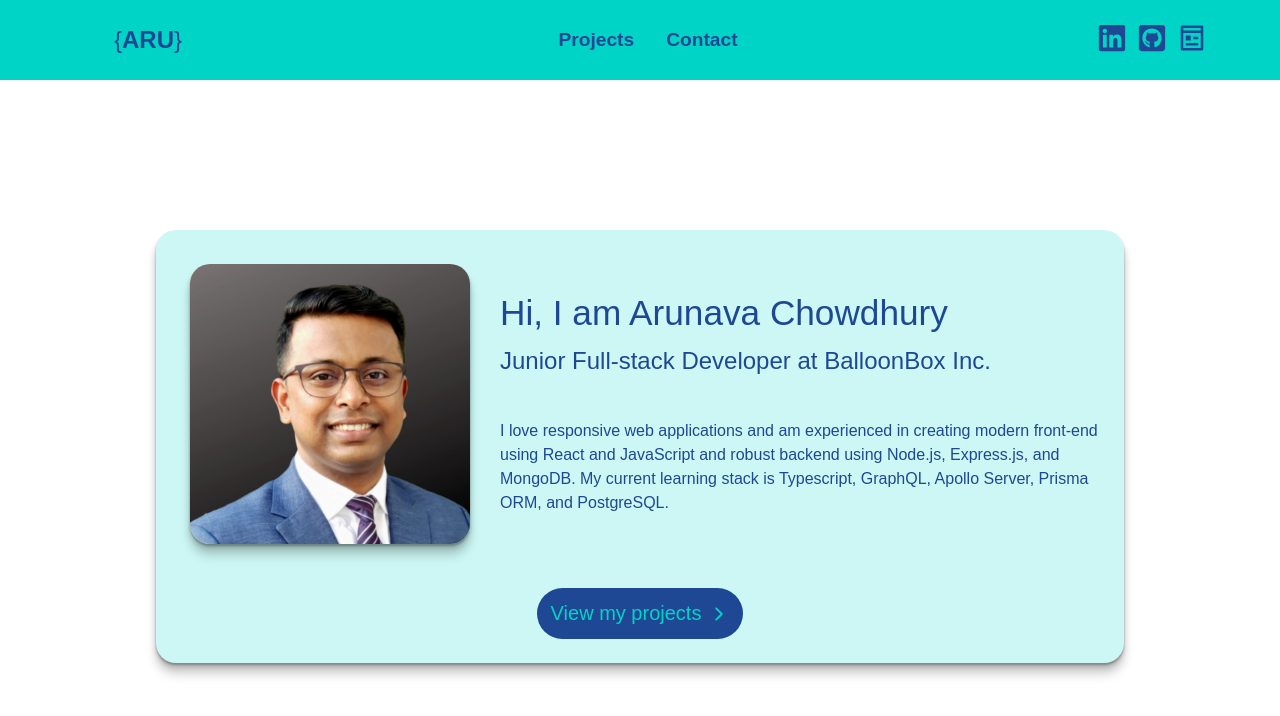
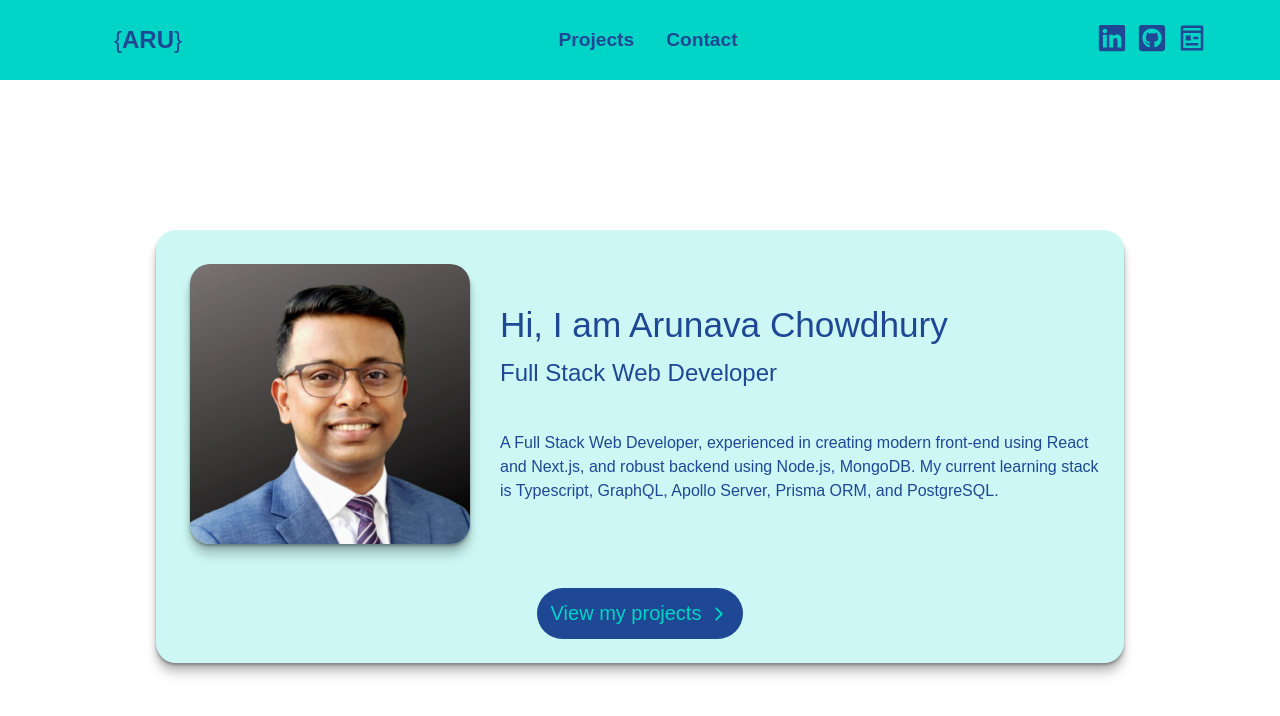
Before and after one commit to aruchowdhury/arunava-portfolio, a React (Create React App) app: page / in a window 1280 px wide. Shown: the top 716 px of the page. Built offline with nearby package versions, Linux system fonts and the light colour scheme; a web font is replaced by a local one.

Commit message:
adde new app info and resume link

```diff
--- a/src/Components/HeroSection.js
+++ b/src/Components/HeroSection.js
@@ -17,11 +17,12 @@ const HeroSection = () => {
           <ProfileImg />
           <Description>
             <Heading1>Hi, I am Arunava Chowdhury</Heading1>
-            <Heading2>Junior Full-stack Developer at BalloonBox Inc.</Heading2>
+            <Heading2>Full Stack Web Developer</Heading2>
             <Text>
-              I love responsive web applications and am experienced in creating
-              modern front-end using React and JavaScript and robust backend
-              using Node.js, Express.js, and MongoDB. My current learning stack is Typescript, GraphQL, Apollo Server, Prisma ORM, and PostgreSQL.
+              A Full Stack Web Developer, experienced in creating modern
+              front-end using React and Next.js, and robust backend using
+              Node.js, MongoDB. My current learning stack is Typescript,
+              GraphQL, Apollo Server, Prisma ORM, and PostgreSQL.
             </Text>
           </Description>
         </AboutContainer>
```
